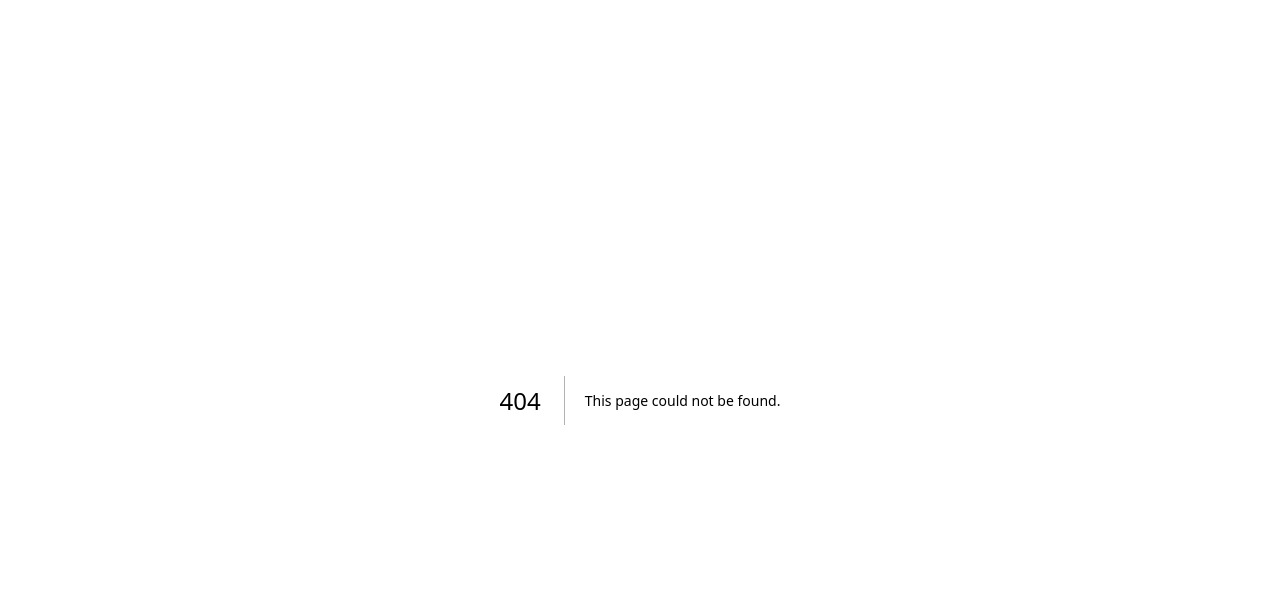
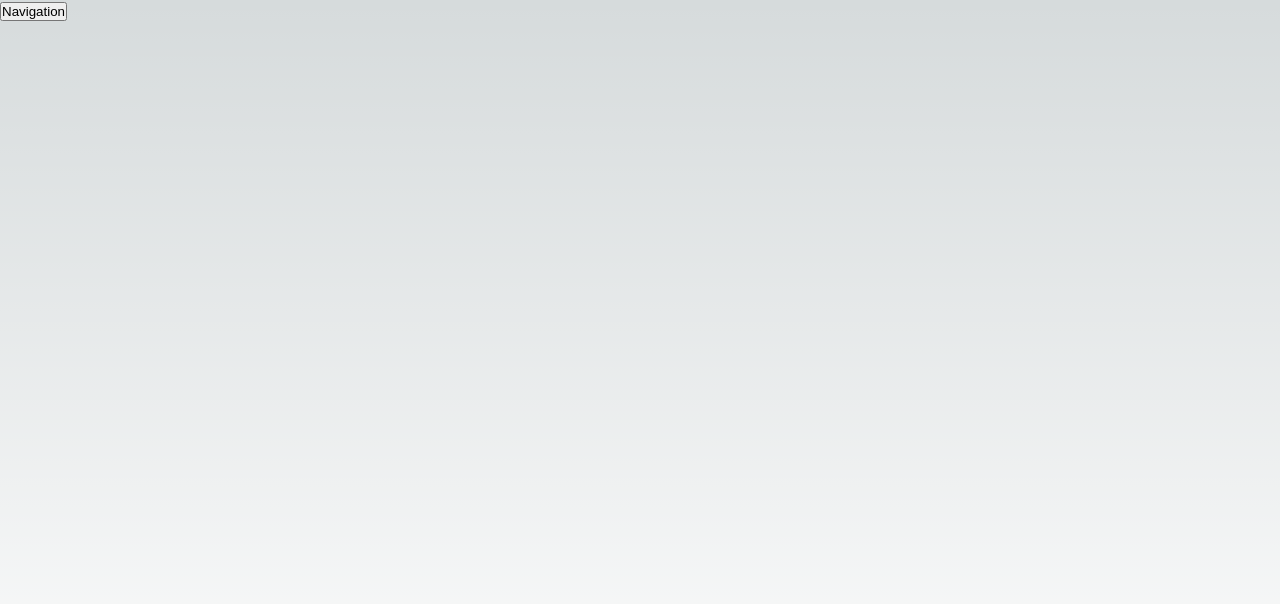
Before and after one commit to haevensk/personal-site, a Next.js app: page /ecommerce in a window 1280 px wide. Before the commit this address had no page. Shown: the top 604 px of the page. Built offline with nearby package versions, Linux system fonts and the light colour scheme.

Commit message:
Adds resume

```diff
--- /dev/null
+++ b/src/app/ecommerce/page.tsx
@@ -0,0 +1,29 @@
+import React, { useState } from 'react';
+import './page.css';
+
+const Page = () => {
+    const [isSidebarOpen, setIsSidebarOpen] = useState(false);
+
+    const toggleSidebar = () => {
+        setIsSidebarOpen(!isSidebarOpen);
+    };
+
+    return (
+        <div className="page">
+            <div className='header-bar'>
+
+                <button className="navigation-button" onClick={toggleSidebar}>
+                    Navigation
+                </button>
+            </div>
+            <div className={`sidebar ${isSidebarOpen ? 'open' : ''}`}>
+                {/* Sidebar content */}
+            </div>
+            <div className="content">
+                {/* Main content */}
+            </div>
+        </div>
+    );
+};
+
+export default Page;
```
Also changed, not shown: src/app/page.tsx (+5 -4 lines), src/app/ecommerce/page.css (added), 1 other file (tests, documents, lock files or other folders).
